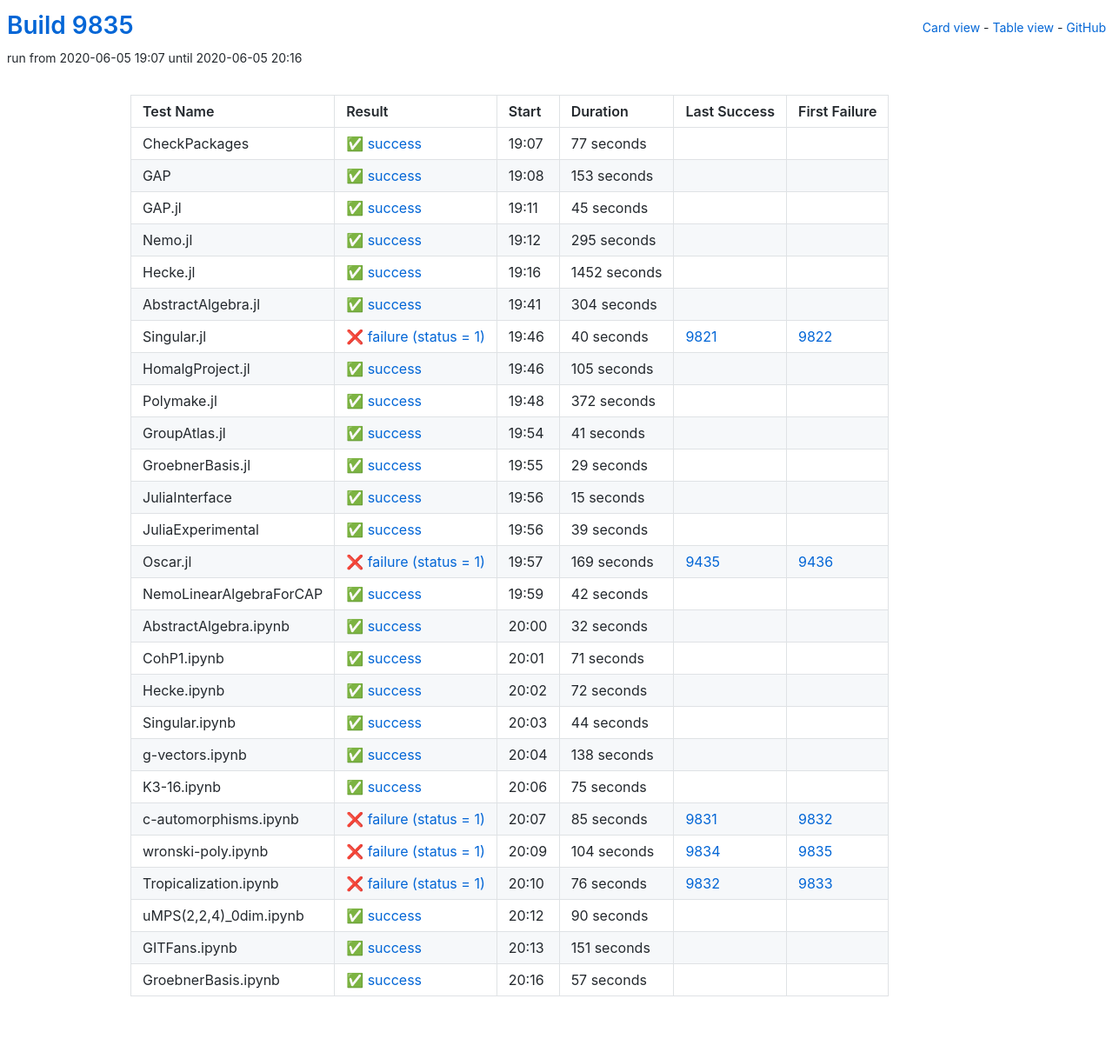
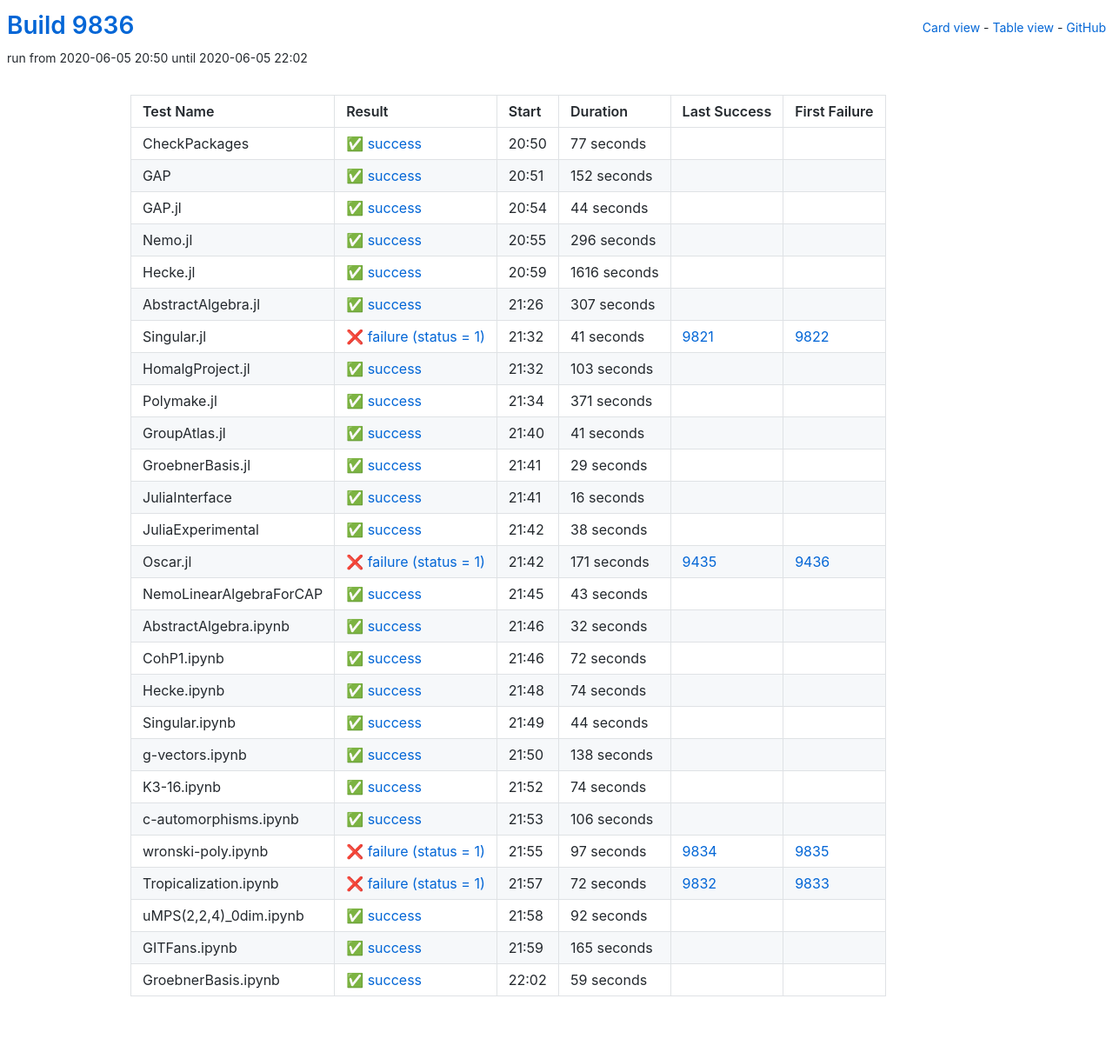
Before and after one commit to oscar-system/oscar-ci-status, a Jekyll site: the page built from table.html, in a window 1280 px wide. Shown: the whole page at 87% size. Built offline with Jekyll 4.4.1, drawn with Linux system fonts in a browser that asks for light colours.

Commit message:
Build 9836

```diff
--- a/_data/ci.yml
+++ b/_data/ci.yml
@@ -1,5 +1,5 @@
-build: 9835
-build_url: https://oscarci.mathematik.uni-kl.de/job/oscar/9835/
+build: 9836
+build_url: https://oscarci.mathematik.uni-kl.de/job/oscar/9836/
 job: oscar
 tests:
 - duration: 77
@@ -9,105 +9,105 @@
   id: checkpackages
   last_success: false
   last_success_url: null
-  log: https://oscarci.mathematik.uni-kl.de/job/oscar/9835/artifact/logs/build-9835/CheckPackages.log
+  log: https://oscarci.mathematik.uni-kl.de/job/oscar/9836/artifact/logs/build-9836/CheckPackages.log
   name: CheckPackages
-  start: 2020-06-05 19:07
+  start: 2020-06-05 20:50
   status: success
   success: true
-- duration: 153
+- duration: 152
   exitcode: 0
   first_failure: false
   first_failure_url: null
   id: gap
   last_success: false
   last_success_url: null
-  log: https://oscarci.mathematik.uni-kl.de/job/oscar/9835/artifact/logs/build-9835/GAP.log
+  log: https://oscarci.mathematik.uni-kl.de/job/oscar/9836/artifact/logs/build-9836/GAP.log
   name: GAP
-  start: 2020-06-05 19:08
+  start: 2020-06-05 20:51
   status: success
   success: true
-- duration: 45
+- duration: 44
   exitcode: 0
   first_failure: false
   first_failure_url: null
   id: gap-jl
   last_success: false
   last_success_url: null
-  log: https://oscarci.mathematik.uni-kl.de/job/oscar/9835/artifact/logs/build-9835/GAP.jl.log
+  log: https://oscarci.mathematik.uni-kl.de/job/oscar/9836/artifact/logs/build-9836/GAP.jl.log
   name: GAP.jl
-  start: 2020-06-05 19:11
+  start: 2020-06-05 20:54
   status: success
   success: true
-- duration: 295
+- duration: 296
   exitcode: 0
   first_failure: false
   first_failure_url: null
   id: nemo-jl
   last_success: false
   last_success_url: null
-  log: https://oscarci.mathematik.uni-kl.de/job/oscar/9835/artifact/logs/build-9835/Nemo.jl.log
+  log: https://oscarci.mathematik.uni-kl.de/job/oscar/9836/artifact/logs/build-9836/Nemo.jl.log
   name: Nemo.jl
-  start: 2020-06-05 19:12
+  start: 2020-06-05 20:55
   status: success
   success: true
-- duration: 1452
+- duration: 1616
   exitcode: 0
   first_failure: false
   first_failure_url: null
   id: hecke-jl
   last_success: false
   last_success_url: null
-  log: https://oscarci.mathematik.uni-kl.de/job/oscar/9835/artifact/logs/build-9835/Hecke.jl.log
+  log: https://oscarci.mathematik.uni-kl.de/job/oscar/9836/artifact/logs/build-9836/Hecke.jl.log
   name: Hecke.jl
-  start: 2020-06-05 19:16
+  start: 2020-06-05 20:59
   status: success
   success: true
-- duration: 304
+- duration: 307
   exitcode: 0
   first_failure: false
   first_failure_url: null
   id: abstractalgebra-jl
   last_success: false
   last_success_url: null
-  log: https://oscarci.mathematik.uni-kl.de/job/oscar/9835/artifact/logs/build-9835/AbstractAlgebra.jl.log
+  log: https://oscarci.mathematik.uni-kl.de/job/oscar/9836/artifact/logs/build-9836/AbstractAlgebra.jl.log
   name: AbstractAlgebra.jl
-  start: 2020-06-05 19:41
+  start: 2020-06-05 21:26
   status: success
   success: true
-- duration: 40
+- duration: 41
   exitcode: 1
   first_failure: 9822
   first_failure_url: https://oscarci.mathematik.uni-kl.de/job/oscar/9822/
   id: singular-jl
   last_success: 9821
   last_success_url: https://oscarci.mathematik.uni-kl.de/job/oscar/9821/
-  log: https://oscarci.mathematik.uni-kl.de/job/oscar/9835/artifact/logs/build-9835/Singular.jl.log
+  log: https://oscarci.mathematik.uni-kl.de/job/oscar/9836/artifact/logs/build-9836/Singular.jl.log
   name: Singular.jl
-  start: 2020-06-05 19:46
+  start: 2020-06-05 21:32
   status: failure
   success: false
-- duration: 105
+- duration: 103
   exitcode: 0
   first_failure: false
   first_failure_url: null
   id: homalgproject-jl
   last_success: false
   last_success_url: null
-  log: https://oscarci.mathematik.uni-kl.de/job/oscar/9835/artifact/logs/build-9835/HomalgProject.jl.log
+  log: https://oscarci.mathematik.uni-kl.de/job/oscar/9836/artifact/logs/build-9836/HomalgProject.jl.log
   name: HomalgProject.jl
-  start: 2020-06-05 19:46
+  start: 2020-06-05 21:32
   status: success
   success: true
-- duration: 372
+- duration: 371
   exitcode: 0
   first_failure: false
   first_failure_url: null
   id: polymake-jl
   last_success: false
   last_success_url: null
-  log: https://oscarci.mathematik.uni-kl.de/job/oscar/9835/artifact/logs/build-9835/Polymake.jl.log
+  log: https://oscarci.mathematik.uni-kl.de/job/oscar/9836/artifact/logs/build-9836/Polymake.jl.log
   name: Polymake.jl
-  start: 2020-06-05 19:48
+  start: 2020-06-05 21:34
   status: success
   success: true
 - duration: 41
@@ -117,9 +117,9 @@
   id: groupatlas-jl
   last_success: false
   last_success_url: null
-  log: https://oscarci.mathematik.uni-kl.de/job/oscar/9835/artifact/logs/build-9835/GroupAtlas.jl.log
+  log: https://oscarci.mathematik.uni-kl.de/job/oscar/9836/artifact/logs/build-9836/GroupAtlas.jl.log
   name: GroupAtlas.jl
-  start: 2020-06-05 19:54
+  start: 2020-06-05 21:40
   status: success
   success: true
 - duration: 29
@@ -129,57 +129,57 @@
   id: groebnerbasis-jl
   last_success: false
   last_success_url: null
-  log: https://oscarci.mathematik.uni-kl.de/job/oscar/9835/artifact/logs/build-9835/GroebnerBasis.jl.log
+  log: https://oscarci.mathematik.uni-kl.de/job/oscar/9836/artifact/logs/build-9836/GroebnerBasis.jl.log
   name: GroebnerBasis.jl
-  start: 2020-06-05 19:55
+  start: 2020-06-05 21:41
   status: success
   success: true
-- duration: 15
+- duration: 16
   exitcode: 0
   first_failure: false
   first_failure_url: null
   id: juliainterface
   last_success: false
   last_success_url: null
-  log: https://oscarci.mathematik.uni-kl.de/job/oscar/9835/artifact/logs/build-9835/JuliaInterface.log
+  log: https://oscarci.mathematik.uni-kl.de/job/oscar/9836/artifact/logs/build-9836/JuliaInterface.log
   name: JuliaInterface
-  start: 2020-06-05 19:56
+  start: 2020-06-05 21:41
   status: success
   success: true
-- duration: 39
+- duration: 38
   exitcode: 0
   first_failure: false
   first_failure_url: null
   id: juliaexperimental
   last_success: false
   last_success_url: null
-  log: https://oscarci.mathematik.uni-kl.de/job/oscar/9835/artifact/logs/build-9835/JuliaExperimental.log
+  log: https://oscarci.mathematik.uni-kl.de/job/oscar/9836/artifact/logs/build-9836/JuliaExperimental.log
   name: JuliaExperimental
-  start: 2020-06-05 19:56
+  start: 2020-06-05 21:42
   status: success
   success: true
-- duration: 169
+- duration: 171
   exitcode: 1
   first_failure: 9436
   first_failure_url: https://oscarci.mathematik.uni-kl.de/job/oscar/9436/
   id: oscar-jl
   last_success: 9435
   last_success_url: https://oscarci.mathematik.uni-kl.de/job/oscar/9435/
-  log: https://oscarci.mathematik.uni-kl.de/job/oscar/9835/artifact/logs/build-9835/Oscar.jl.log
+  log: https://oscarci.mathematik.uni-kl.de/job/oscar/9836/artifact/logs/build-9836/Oscar.jl.log
   name: Oscar.jl
-  start: 2020-06-05 19:57
+  start: 2020-06-05 21:42
   status: failure
   success: false
-- duration: 42
+- duration: 43
   exitcode: 0
   first_failure: false
   first_failure_url: null
   id: nemolinearalgebraforcap
   last_success: false
   last_success_url: null
-  log: https://oscarci.mathematik.uni-kl.de/job/oscar/9835/artifact/logs/build-9835/NemoLinearAlgebraForCAP.log
+  log: https://oscarci.mathematik.uni-kl.de/job/oscar/9836/artifact/logs/build-9836/NemoLinearAlgebraForCAP.log
   name: NemoLinearAlgebraForCAP
-  start: 2020-06-05 19:59
+  start: 2020-06-05 21:45
   status: success
   success: true
 - duration: 32
@@ -189,33 +189,33 @@
   id: abstractalgebra-ipynb
   last_success: false
   last_success_url: null
-  log: https://oscarci.mathematik.uni-kl.de/job/oscar/9835/artifact/logs/build-9835/AbstractAlgebra.ipynb.log
+  log: https://oscarci.mathematik.uni-kl.de/job/oscar/9836/artifact/logs/build-9836/AbstractAlgebra.ipynb.log
   name: AbstractAlgebra.ipynb
-  start: 2020-06-05 20:00
+  start: 2020-06-05 21:46
   status: success
   success: true
-- duration: 71
+- duration: 72
   exitcode: 0
   first_failure: false
   first_failure_url: null
   id: cohp1-ipynb
   last_success: false
   last_success_url: null
-  log: https://oscarci.mathematik.uni-kl.de/job/oscar/9835/artifact/logs/build-9835/CohP1.ipynb.log
+  log: https://oscarci.mathematik.uni-kl.de/job/oscar/9836/artifact/logs/build-9836/CohP1.ipynb.log
   name: CohP1.ipynb
-  start: 2020-06-05 20:01
+  start: 2020-06-05 21:46
   status: success
   success: true
-- duration: 72
+- duration: 74
   exitcode: 0
   first_failure: false
   first_failure_url: null
   id: hecke-ipynb
   last_success: false
   last_success_url: null
-  log: https://oscarci.mathematik.uni-kl.de/job/oscar/9835/artifact/logs/build-9835/Hecke.ipynb.log
+  log: https://oscarci.mathematik.uni-kl.de/job/oscar/9836/artifact/logs/build-9836/Hecke.ipynb.log
   name: Hecke.ipynb
-  start: 2020-06-05 20:02
+  start: 2020-06-05 21:48
   status: success
   success: true
 - duration: 44
@@ -225,9 +225,9 @@
   id: singular-ipynb
   last_success: false
   last_success_url: null
-  log: https://oscarci.mathematik.uni-kl.de/job/oscar/9835/artifact/logs/build-9835/Singular.ipynb.log
+  log: https://oscarci.mathematik.uni-kl.de/job/oscar/9836/artifact/logs/build-9836/Singular.ipynb.log
   name: Singular.ipynb
-  start: 2020-06-05 20:03
+  start: 2020-06-05 21:49
   status: success
   success: true
 - duration: 138
@@ -237,92 +237,92 @@
   id: g-vectors-ipynb
   last_success: false
   last_success_url: null
-  log: https://oscarci.mathematik.uni-kl.de/job/oscar/9835/artifact/logs/build-9835/g-vectors.ipynb.log
+  log: https://oscarci.mathematik.uni-kl.de/job/oscar/9836/artifact/logs/build-9836/g-vectors.ipynb.log
   name: g-vectors.ipynb
-  start: 2020-06-05 20:04
+  start: 2020-06-05 21:50
   status: success
   success: true
-- duration: 75
+- duration: 74
   exitcode: 0
   first_failure: false
   first_failure_url: null
   id: k3-16-ipynb
   last_success: false
   last_success_url: null
-  log: https://oscarci.mathematik.uni-kl.de/job/oscar/9835/artifact/logs/build-9835/K3-16.ipynb.log
+  log: https://oscarci.mathematik.uni-kl.de/job/oscar/9836/artifact/logs/build-9836/K3-16.ipynb.log
   name: K3-16.ipynb
-  start: 2020-06-05 20:06
+  start: 2020-06-05 21:52
   status: success
   success: true
-- duration: 85
-  exitcode: 1
-  first_failure: 9832
-  first_failure_url: https://oscarci.mathematik.uni-kl.de/job/oscar/9832/
+- duration: 106
+  exitcode: 0
+  first_failure: false
+  first_failure_url: null
   id: c-automorphisms-ipynb
-  last_success: 9831
-  last_success_url: https://oscarci.mathematik.uni-kl.de/job/oscar/9831/
-  log: https://oscarci.mathematik.uni-kl.de/job/oscar/9835/artifact/logs/build-9835/c-automorphisms.ipynb.log
+  last_success: false
+  last_success_url: null
+  log: https://oscarci.mathematik.uni-kl.de/job/oscar/9836/artifact/logs/build-9836/c-automorphisms.ipynb.log
   name: c-automorphisms.ipynb
-  start: 2020-06-05 20:07
-  status: failure
-  success: false
-- duration: 104
+  start: 2020-06-05 21:53
+  status: success
+  success: true
+- duration: 97
   exitcode: 1
   first_failure: 9835
   first_failure_url: https://oscarci.mathematik.uni-kl.de/job/oscar/9835/
   id: wronski-poly-ipynb
   last_success: 9834
   last_success_url: https://oscarci.mathematik.uni-kl.de/job/oscar/9834/
-  log: https://oscarci.mathematik.uni-kl.de/job/oscar/9835/artifact/logs/build-9835/wronski-poly.ipynb.log
+  log: https://oscarci.mathematik.uni-kl.de/job/oscar/9836/artifact/logs/build-9836/wronski-poly.ipynb.log
   name: wronski-poly.ipynb
-  start: 2020-06-05 20:09
+  start: 2020-06-05 21:55
   status: failure
   success: false
-- duration: 76
+- duration: 72
   exitcode: 1
   first_failure: 9833
   first_failure_url: https://oscarci.mathematik.uni-kl.de/job/oscar/9833/
   id: tropicalization-ipynb
   last_success: 9832
   last_success_url: https://oscarci.mathematik.uni-kl.de/job/oscar/9832/
-  log: https://oscarci.mathematik.uni-kl.de/job/oscar/9835/artifact/logs/build-9835/Tropicalization.ipynb.log
+  log: https://oscarci.mathematik.uni-kl.de/job/oscar/9836/artifact/logs/build-9836/Tropicalization.ipynb.log
   name: Tropicalization.ipynb
-  start: 2020-06-05 20:10
+  start: 2020-06-05 21:57
   status: failure
   success: false
-- duration: 90
+- duration: 92
   exitcode: 0
   first_failure: false
   first_failure_url: null
   id: umps-2-2-4-0dim-ipynb
   last_success: false
   last_success_url: null
-  log: https://oscarci.mathematik.uni-kl.de/job/oscar/9835/artifact/logs/build-9835/uMPS-2-2-4-_0dim.ipynb.log
+  log: https://oscarci.mathematik.uni-kl.de/job/oscar/9836/artifact/logs/build-9836/uMPS-2-2-4-_0dim.ipynb.log
   name: uMPS(2,2,4)_0dim.ipynb
-  start: 2020-06-05 20:12
+  start: 2020-06-05 21:58
   status: success
   success: true
-- duration: 151
+- duration: 165
   exitcode: 0
   first_failure: false
   first_failure_url: null
   id: gitfans-ipynb
   last_success: false
   last_success_url: null
-  log: https://oscarci.mathematik.uni-kl.de/job/oscar/9835/artifact/logs/build-9835/GITFans.ipynb.log
+  log: https://oscarci.mathematik.uni-kl.de/job/oscar/9836/artifact/logs/build-9836/GITFans.ipynb.log
   name: GITFans.ipynb
-  start: 2020-06-05 20:13
+  start: 2020-06-05 21:59
   status: success
   success: true
-- duration: 57
+- duration: 59
   exitcode: 0
   first_failure: false
   first_failure_url: null
   id: groebnerbasis-ipynb
   last_success: false
   last_success_url: null
-  log: https://oscarci.mathematik.uni-kl.de/job/oscar/9835/artifact/logs/build-9835/GroebnerBasis.ipynb.log
+  log: https://oscarci.mathematik.uni-kl.de/job/oscar/9836/artifact/logs/build-9836/GroebnerBasis.ipynb.log
   name: GroebnerBasis.ipynb
-  start: 2020-06-05 20:16
+  start: 2020-06-05 22:02
   status: success
   success: true
```
Also changed, not shown: README.md.
